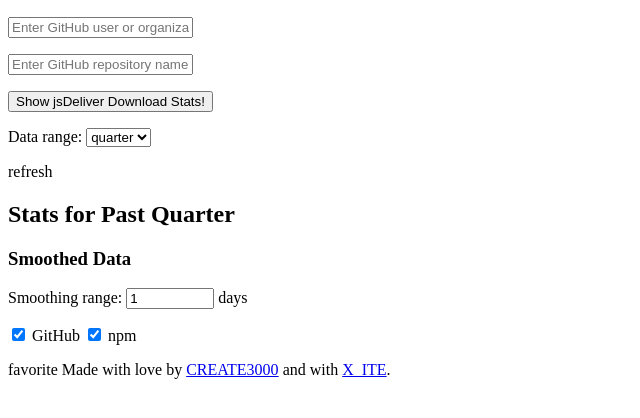
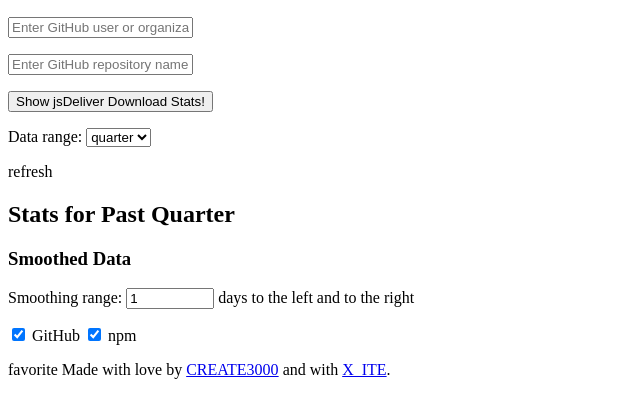
Before and after one commit to create3000/jsdelivr-download-stats, a website with bundled scripts: page docs/index.html in a window 1280 px wide. Shown: the part 110-528 px from the top of the page, without its empty margins (0-640 px from the left). Built offline with nearby package versions, Linux system fonts and the light colour scheme; some icons are missing.

Commit message:
Clarify smoothing range description in stats section.

```diff
--- a/docs/index.html
+++ b/docs/index.html
@@ -41,7 +41,7 @@
       <div id="column-chart"></div>
       <h3>Smoothed Data</h3>
       <div id="smooty-buttons">
-        <p>Smoothing range: <input id="smoothy-range" type="number" min="1" value="1" style="width: 80px;"> days</p>
+        <p>Smoothing range: <input id="smoothy-range" type="number" min="1" value="1" style="width: 80px;"> days to the left and to the right</p>
       </div>
       <div id="area-chart"></div>
       <p id="hosts">
```
